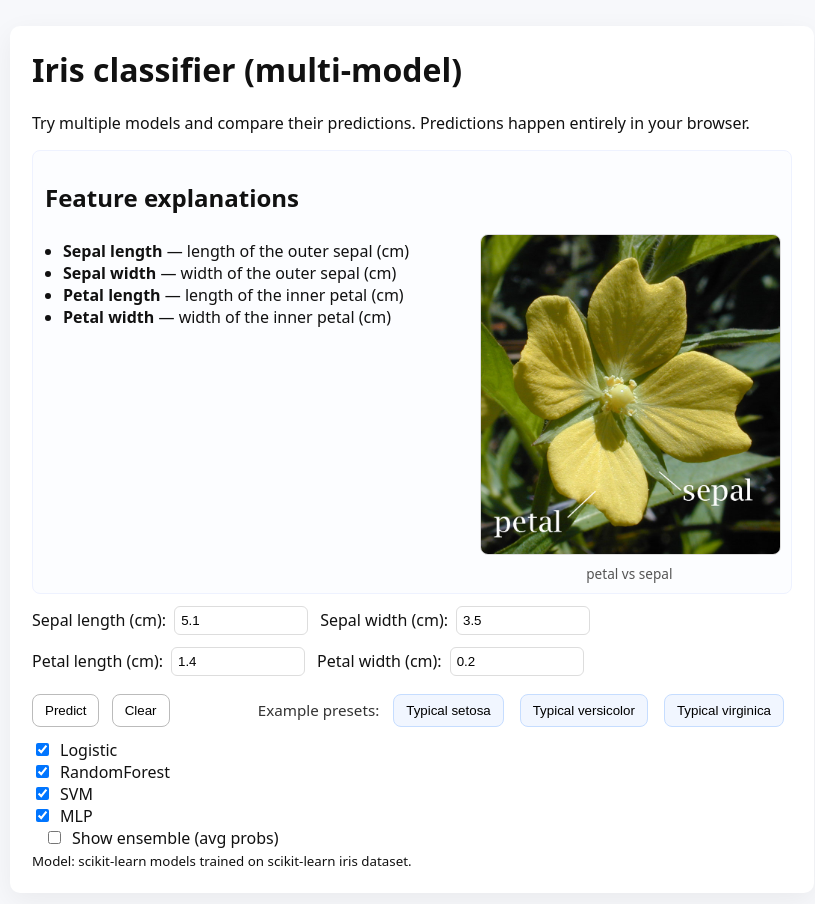
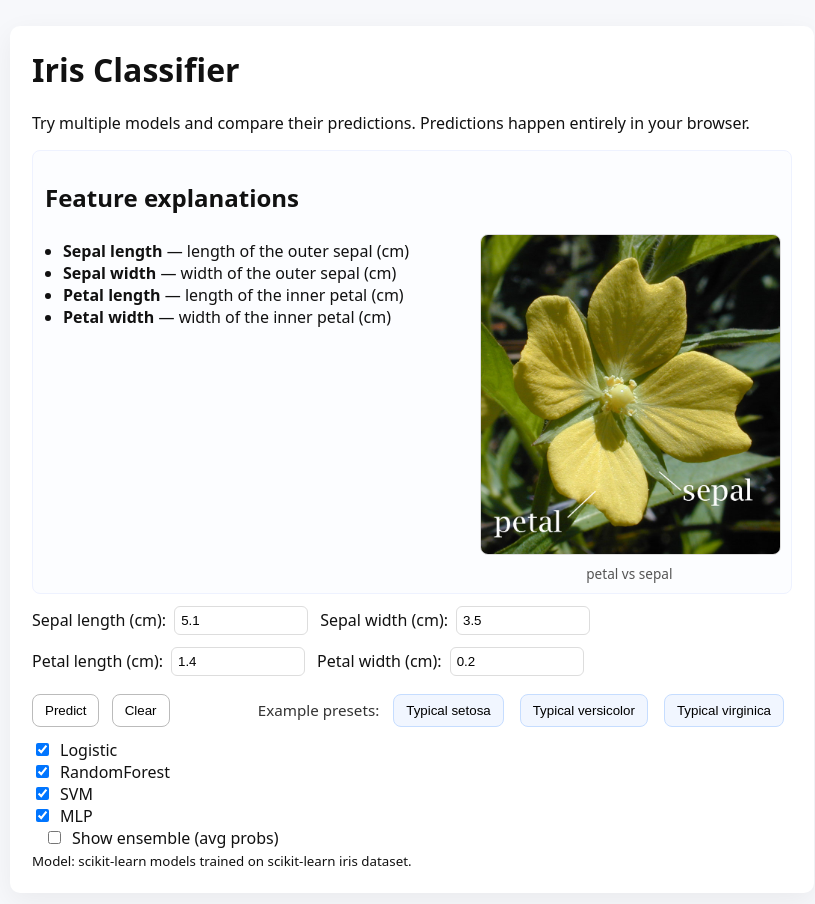
Before and after one commit to rutujagurav/my-iris-demo, a plain HTML site: page docs/index.html in a window 1280 px wide. Shown: the whole page, without its empty margins (228-1043 px from the left). Drawn offline with Linux system fonts and the light colour scheme.

Commit message:
minor update

```diff
--- a/docs/index.html
+++ b/docs/index.html
@@ -8,7 +8,7 @@
 </head>
 <body>
   <main>
-    <h1>Iris classifier (multi-model)</h1>
+    <h1>Iris Classifier</h1>
     <p>Try multiple models and compare their predictions. Predictions happen entirely in your browser.</p>
 
     <section class="explain">
```
